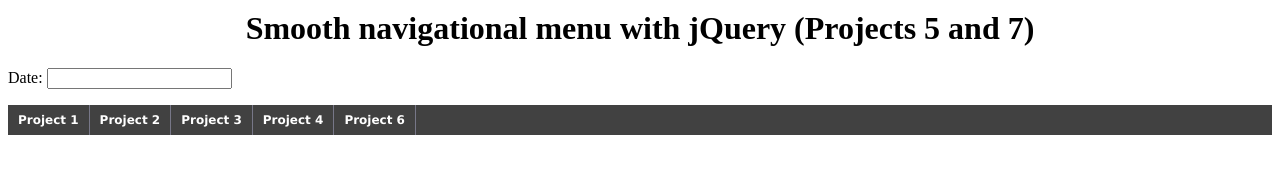
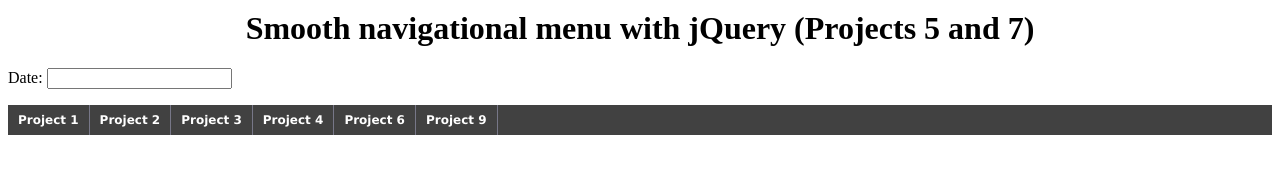
Before and after one commit to ZstarwarsS/AIPprojectMI, a plain HTML site: page index.html in a window 1280 px wide. Drawn offline with nearby package versions, Linux system fonts and the light colour scheme.

Commit message:
Update index.html

```diff
--- a/index.html
+++ b/index.html
@@ -160,6 +160,7 @@
             <li><a href="#" class="page-link2" data-page="3" data-description="Project 3 Sorting using JavaScript">Project 3</a></li>
             <li><a href="#" class="page-link2" data-page="4" data-description="Project 4 Creating responsive websites">Project 4</a></li>
             <li><a href="#" class="page-link2" data-page="6" data-description="Project 6 JSON Technology and its Applications">Project 6</a></li>
+			<li><a href="#" class="page-link2" data-page="9" data-description="Project 9 Angular JS - The basics">Project 9</a></li>
         </ul>
         <br style="clear: left" />
     </div>
```
